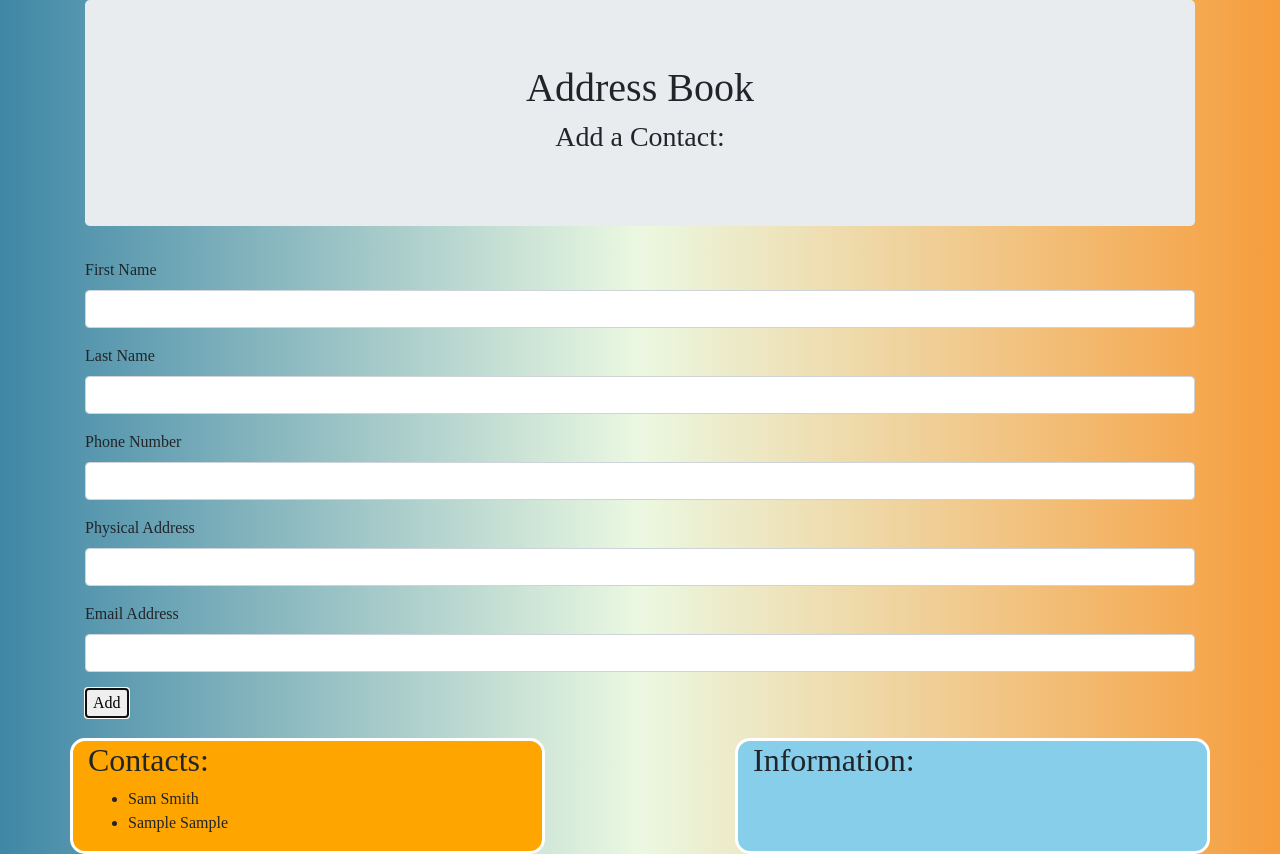
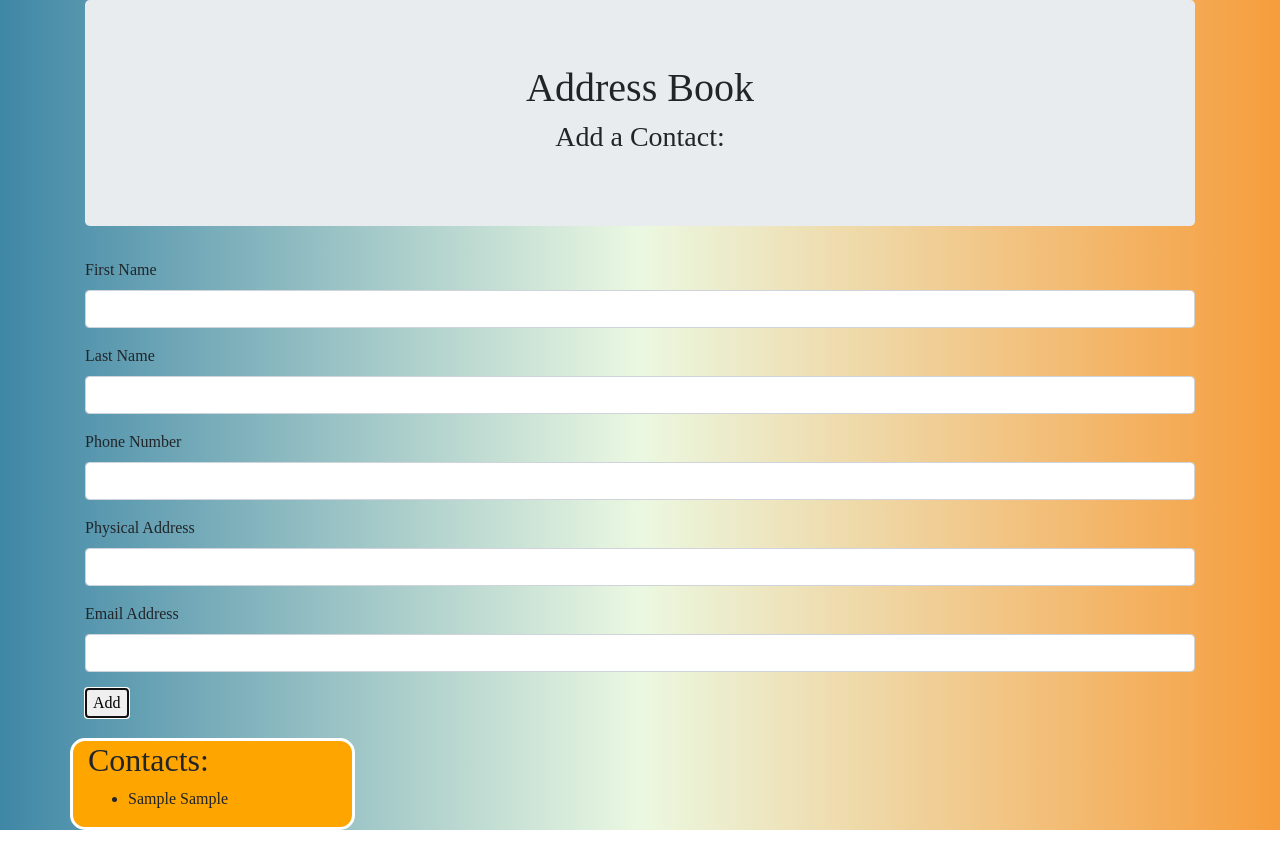
Before and after one commit to Lucaswb/updated_address_book, a plain HTML site: page index.html in a window 1280 px wide. Both pictures are taken after typing "Sample", "Sample", "Sample", "Sample", "Sample" into the empty fields and a click on the button "Add". After the commit the page ends 830 px from the top, so only its background shows below. Drawn offline with nearby package versions, Linux system fonts and the light colour scheme.

Commit message:
add an animation element

```diff
--- a/css/styles.css
+++ b/css/styles.css
@@ -28,6 +28,9 @@ label,{
   margin-left: 20px;
   margin-bottom: 20px;
 } */
+
+
+
  #right {
    margin-top: 20px;
    background-color: orange;
@@ -35,6 +38,9 @@ label,{
    border-style: solid;
    border-width: 3px;
    border-color: white;
+   display: none;
+
+
  }
  #left {
    margin-top: 20px;
@@ -43,7 +49,9 @@ label,{
    border-style: solid;
    border-width: 3px;
    border-color: white;
-   margin-left: 20
+   margin-left: 20;
+   display: none;
+
 
  }
 
--- a/index.html
+++ b/index.html
@@ -38,14 +38,14 @@
 
     </form>
     <div class="row">
-      <div class="col-md-5" id= "right">
+      <div class="col-md-3" id= "right">
         <h2>Contacts:</h2>
         <ul id="contacts">
         </ul>
       </div>
-      <div class="col-md-2" id= "center">
+      <div class="col-md-1" id= "center">
       </div>
-      <div class="col-md-5" id="left">
+      <div class="col-md-8" id="left">
         <h2>Information:</h2>
         <div id="show-contact">
           <p>First Name: <span class="first-name"></span></p>
--- a/js/scripts.js
+++ b/js/scripts.js
@@ -108,6 +108,7 @@ Contact.prototype.getPhysicalAddress = function() {
  function attachContactListeners() {
    var  currentContact;
    $("ul#contacts").on("click", "li", function() {
+     $("#left").fadeIn(2000);
      currentContact = this.id;
      showContact(currentContact);
    });
@@ -206,16 +207,16 @@ Contact.prototype.getPhysicalAddress = function() {
 $(function(){
   attachContactListeners();
   //this is for debugging
-  var inputtedFirstName = "Sam"
-  var inputtedLastName = "Smith"
-  var inputtedPhoneNumber = "12345"
-  var inputtedEmailAddress = "hello1@gmail.com"
-  var inputtedPhysicalAddress = "632 main st."
-  var newContact1 = new Contact(inputtedFirstName, inputtedLastName, inputtedPhoneNumber);
-  newContact1.addPhysicalAddress(inputtedPhysicalAddress);
-  newContact1.addEmailAddress(inputtedEmailAddress);
-  addressBook.addContact(newContact1);
-  displayContactDetails(addressBook);
+  // var inputtedFirstName = "Sam"
+  // var inputtedLastName = "Smith"
+  // var inputtedPhoneNumber = "12345"
+  // var inputtedEmailAddress = "hello1@gmail.com"
+  // var inputtedPhysicalAddress = "632 main st."
+  // var newContact1 = new Contact(inputtedFirstName, inputtedLastName, inputtedPhoneNumber);
+  // newContact1.addPhysicalAddress(inputtedPhysicalAddress);
+  // newContact1.addEmailAddress(inputtedEmailAddress);
+  // addressBook.addContact(newContact1);
+  // displayContactDetails(addressBook);
   $("form#new-contact").submit(function(event) {
     event.preventDefault();
     var inputtedFirstName = $("input#new-first-name").val();
@@ -224,12 +225,15 @@ $(function(){
     var inputtedEmailAddress = $("input#new-email-address").val();
     var inputtedPhysicalAddress = $("input#new-physical-address").val();
     if (inputtedFirstName||inputtedLastName){
+      $("#right").fadeIn(2000);
+
       var newContact = new Contact(inputtedFirstName, inputtedLastName, inputtedPhoneNumber);
       newContact.addPhysicalAddress(inputtedPhysicalAddress);
       newContact.addEmailAddress(inputtedEmailAddress);
       addressBook.addContact(newContact);
       displayContactDetails(addressBook);
       $("form#new-contact")[0].reset();
+
     } else {
       alert("please enter information");
     }
```
